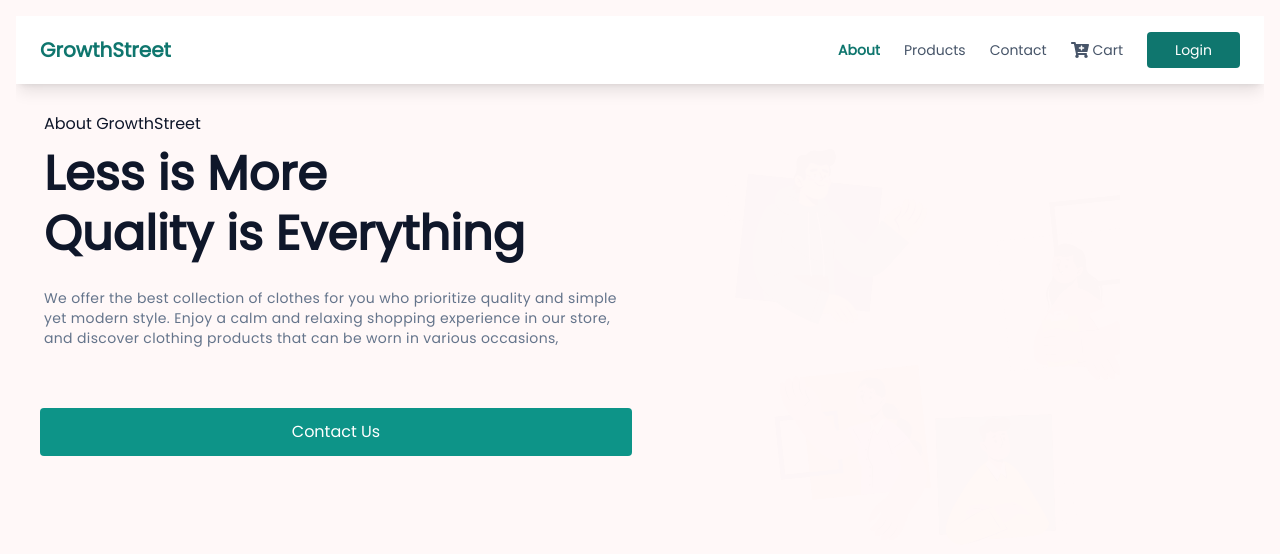
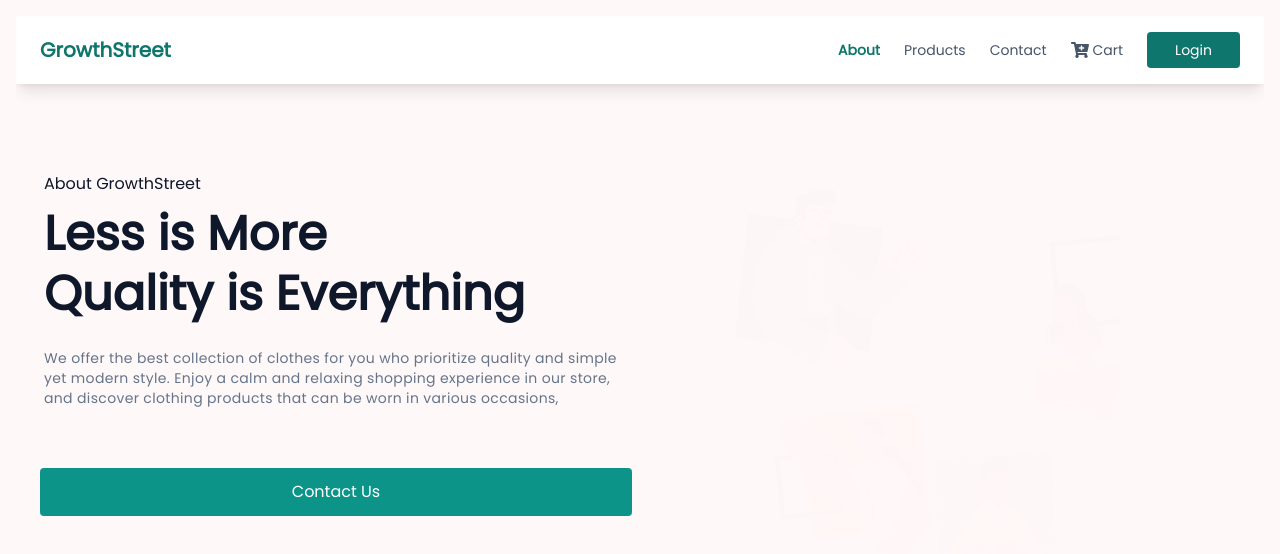
Before and after one commit to tiodwisatrio/clothing-store-client, a React (Create React App) app: page /about in a window 1280 px wide. Shown: the top 554 px of the page. Built offline with nearby package versions, Linux system fonts and the light colour scheme.

Commit message:
tidy up home and about pages

```diff
--- a/src/components/Hero.jsx
+++ b/src/components/Hero.jsx
@@ -16,7 +16,7 @@
   return (
     <>
       <div className="w-full  rounded text-white grid grid-cols-1 md:grid-cols-2 mt-6 px-4 py-4">
-        <div className="">
+        <div className="mt-10">
           <h1
             className="text-slate-900 text-3xl md:text-5xl p-3 leading-tight w-full font-semibold"
             data-aos="fade-right"
--- a/src/user-pages/About.jsx
+++ b/src/user-pages/About.jsx
@@ -18,8 +18,8 @@
     <div>
       <Navbar />
       <>
-        <div className="w-full  rounded text-white flex flex-col-reverse md:flex-row p-4">
-          <div className="w-[100%] md:w-[50%]">
+        <div className="w-full  rounded text-white flex flex-col-reverse md:flex-row p-4 mt-10">
+          <div className="w-[100%] md:w-[50%] mt-5">
             <h1
               className="text-slate-900 text-[16px] p-3  w-full font-medium -mb-4 opacity-60"
               data-aos="fade"
```
